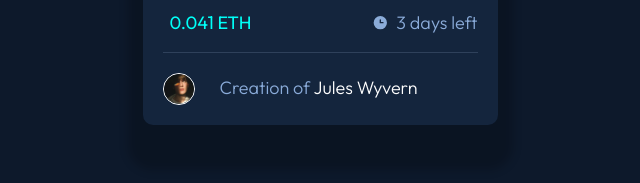
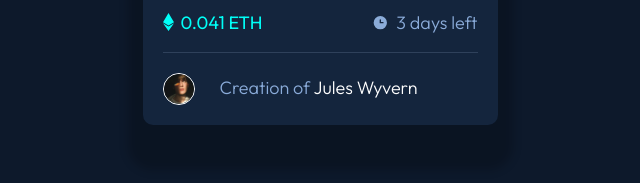
Before and after one commit to avi413/nft-preview-card, a plain HTML site: page index.html in a window 1280 px wide. Shown: the part 562-745 px from the top of the page, 320-960 px from the left. Drawn offline with Linux system fonts and the light colour scheme; the site is published under a folder, as on GitHub Pages, so addresses that start at the root find nothing.

Commit message:
feat(all): first commit

```diff
--- a/blocks/card/__price/card__price.css
+++ b/blocks/card/__price/card__price.css
@@ -5,7 +5,7 @@
 }
 
 .card__price::before {
-    content: url('/../images/icon-ethereum.svg');
+    content: url('../../../images/icon-ethereum.svg');
     padding-right: 7px;
     vertical-align: middle;
 }
```
